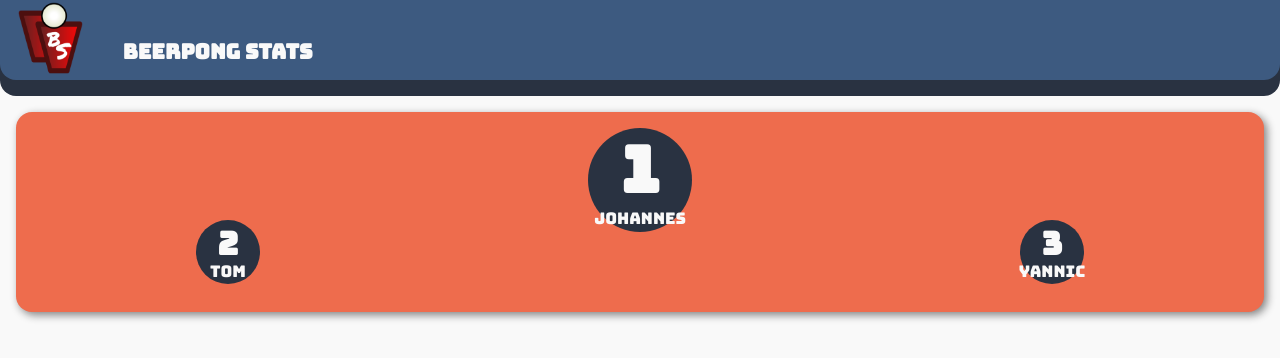
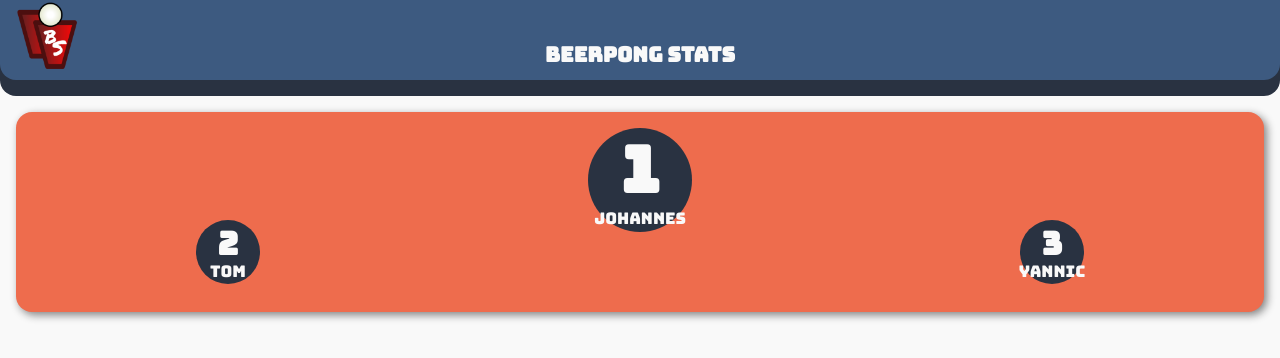
Before and after one commit to ITegs/beerpong-stats, a React (Create React App) app: page / in a window 1280 px wide. Shown: the top 358 px of the page. Built offline with nearby package versions, Linux system fonts and the light colour scheme.

Commit message:
💄 center header title

```diff
--- a/src/components/Header.css
+++ b/src/components/Header.css
@@ -5,7 +5,6 @@
 }
 
 .HeaderContainer {
-  display: flex;
   background-color: var(--primary);
   border-radius: 0 0 1em 1em;
   height: 10vh;
@@ -14,10 +13,12 @@
 .HeaderContainer h1 {
   color: var(--background);
   font-size: 1.3rem;
-  margin: 0.5rem 1rem;
-  padding-top: 1.5em;
+  margin-top: 2em;
+  display: inline-block;
+  margin-left: -100px;
 }
 
 .HeaderContainer img {
-  height: 10vh;
+  width: 100px;
+  float: left;
 }
```
